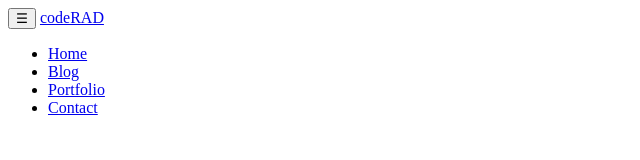
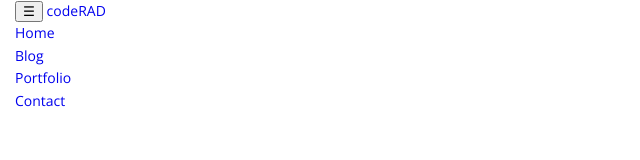
Before and after one commit to CoderMan32/CodeRad-Project, a plain HTML site: page index.html in a window 1280 px wide. Shown: the whole page, without its empty margins (0-640 px from the left). Drawn offline with nearby package versions, Linux system fonts and the light colour scheme.

Commit message:
2nd commit

```diff
--- a/css/default.css
+++ b/css/default.css
@@ -4,6 +4,7 @@
   --font-color-base: #666;
   --font-color-dark: #212529;
   --font-color-light: #b0aebe;
+  --font-color-link: #57a6ff;
   --footer: #34314b;
   --footer-base: #2e2e45;
   --contrast: #b0aebe;
@@ -12,3 +13,55 @@
   --grad-1: #a1ecff;
   --grad-2: #7dbcff;
 }
+
+body {
+  font-family: "Open Sans", sans-serif;
+  font-weight: 400;
+  font-size: 0.875rem;
+  line-height: 1.6;
+  letter-spacing: 0;
+  color: var(--font-color-base);
+  margin: 0;
+  padding: 0;
+}
+
+*,
+::after,
+::before {
+  box-sizing: border-box;
+}
+
+ul {
+  padding: 0;
+  margin: 0;
+  list-style: none;
+}
+
+a {
+  text-decoration: none;
+}
+
+p {
+  margin-top: 0;
+}
+
+h2 {
+  font-size: 2rem;
+  font-weight: 500;
+  line-height: 1.2;
+}
+
+img {
+  width: 100%;
+  max-width: 100%;
+  vertical-align: middle;
+  border-style: none;
+}
+
+.container {
+  width: 100%;
+  padding-left: 15px;
+  padding-right: 15px;
+  margin-left: auto;
+  margin-right: auto;
+}
--- a/index.html
+++ b/index.html
@@ -6,6 +6,9 @@
         <title>codeRAD</title>
         <meta name="description" content="My cool website">
         <meta name="viewport" content="width=device-width, initial-scale=1">
+
+        <link href="https://fonts.googleapis.com/css2?family=Open+Sans:wght@300;400;600;700&display=swap" rel="stylesheet">
+        <link href="https://fonts.googleapis.com/css2?family=Hind:wght@300;400;500;600;700&display=swap" rel="stylesheet">
 
         <link rel="stylesheet" href="./css/default.css">
         <link rel="stylesheet" href="./css/styles.css">
```
